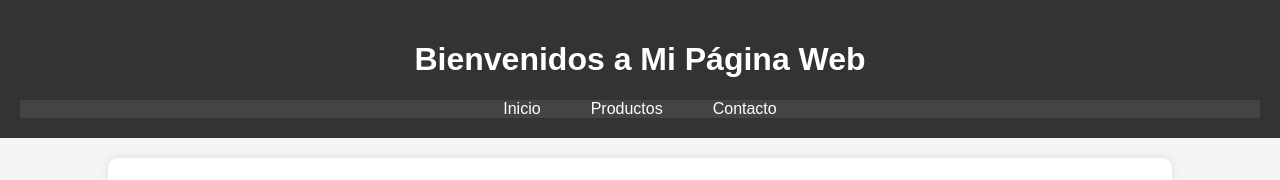
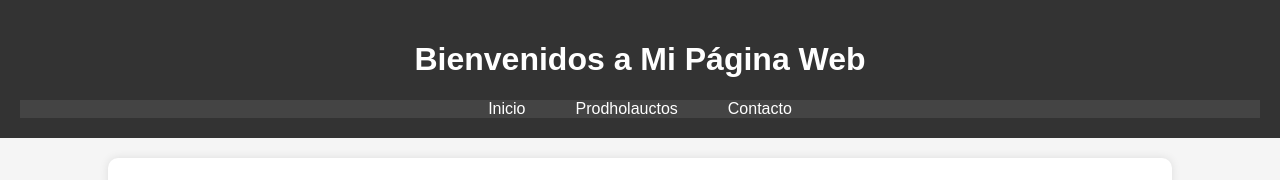
Before and after one commit to aldabrasamaspaj/hola, a plain HTML site: page index.html in a window 1280 px wide. Shown: the top 180 px of the page. Drawn offline with Linux system fonts and the light colour scheme.

Commit message:
Update index.html

```diff
--- a/index.html
+++ b/index.html
@@ -12,7 +12,7 @@
         <nav>
             <ul>
                 <li><a href="#inicio">Inicio</a></li>
-                <li><a href="#productos">Productos</a></li>
+                <li><a href="#productos">Prodholauctos</a></li>
                 <li><a href="#contacto">Contacto</a></li>
             </ul>
         </nav>
```
